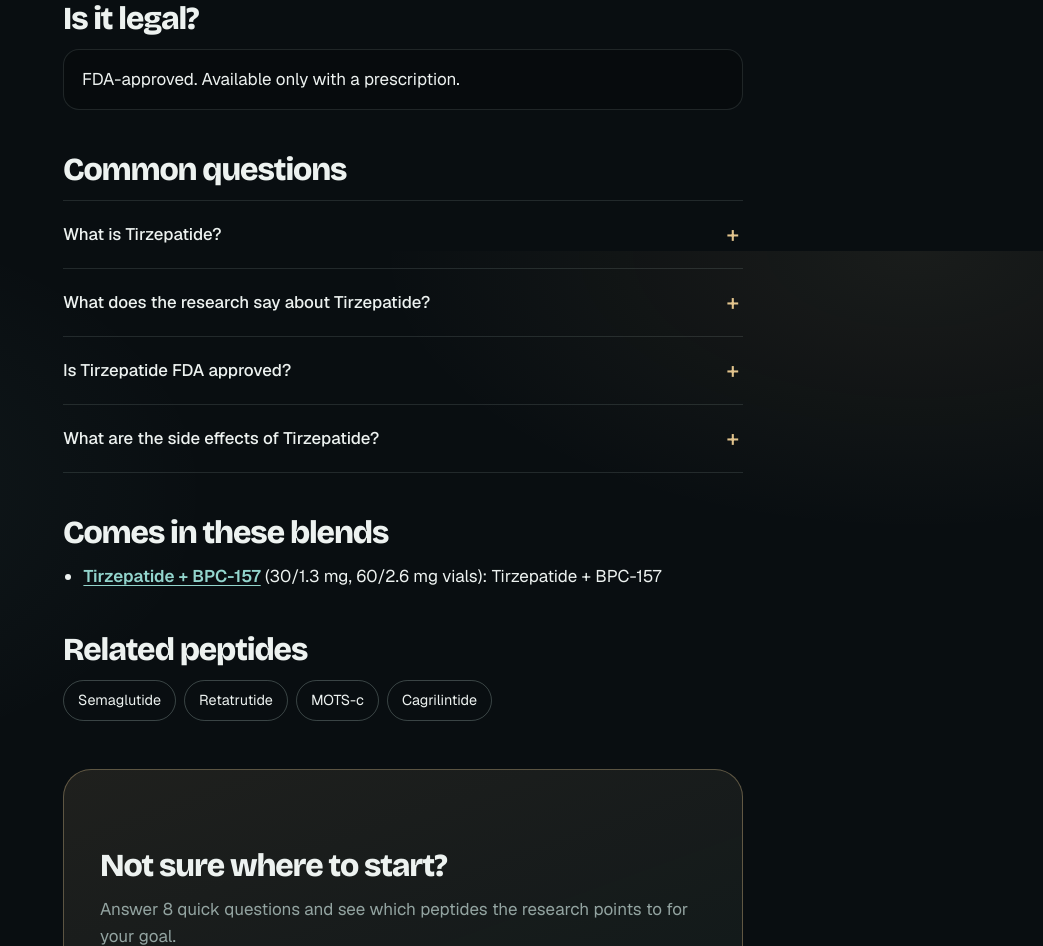
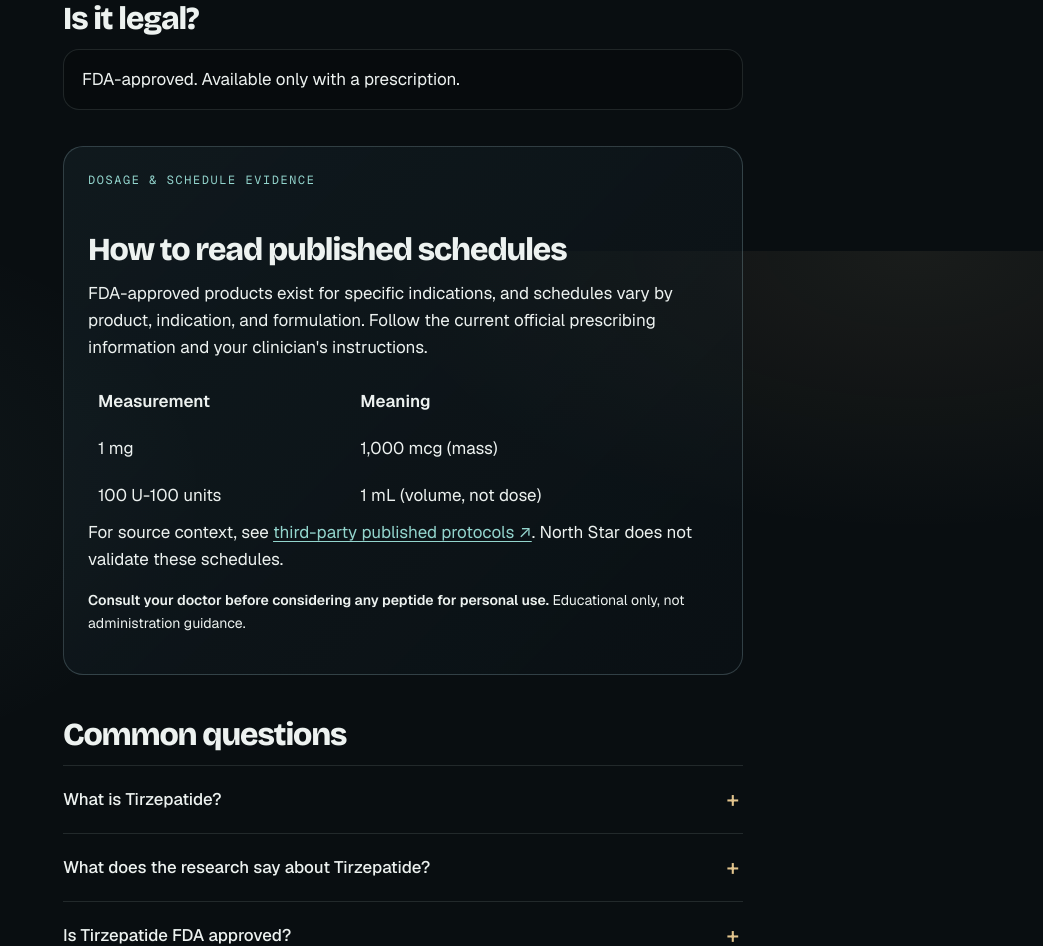
Before and after one commit to mjclay09/Sequence, a website: page peptides/tirzepatide/index.html in a window 1280 px wide. Shown: the part 2149-3095 px from the top of the page, without its empty margins (237-1280 px from the left). Drawn offline with nearby package versions, Linux system fonts and the light colour scheme.

Commit message:
Add dosage evidence panel to tirzepatide

```diff
--- a/peptides/tirzepatide/index.html
+++ b/peptides/tirzepatide/index.html
@@ -77,6 +77,8 @@
   <h2>Is it legal?</h2>
   <p class="legal">FDA-approved. Available only with a prescription.</p>
 
+  <section aria-label="Dosage evidence" style="margin:36px 0;padding:24px;border:1px solid rgba(160,190,200,.25);border-radius:20px;background:linear-gradient(135deg,rgba(48,78,90,.18),rgba(12,20,25,.4))"><p class="eyebrow">Dosage &amp; schedule evidence</p><h2>How to read published schedules</h2><p>FDA-approved products exist for specific indications, and schedules vary by product, indication, and formulation. Follow the current official prescribing information and your clinician's instructions.</p><div style="overflow-x:auto"><table style="width:100%;border-collapse:collapse;text-align:left"><thead><tr><th scope="col" style="padding:10px">Measurement</th><th scope="col" style="padding:10px">Meaning</th></tr></thead><tbody><tr><td style="padding:10px">1 mg</td><td style="padding:10px">1,000 mcg (mass)</td></tr><tr><td style="padding:10px">100 U-100 units</td><td style="padding:10px">1 mL (volume, not dose)</td></tr></tbody></table></div><p>For source context, see <a href="https://peptidedosages.com/single-peptide-dosages/" target="_blank" rel="noopener noreferrer">third-party published protocols ↗</a>. North Star does not validate these schedules.</p><p style="font-size:.88rem"><strong>Consult your doctor before considering any peptide for personal use.</strong> Educational only, not administration guidance.</p></section>
+
   <h2>Common questions</h2>
   <div class="faq"><details><summary>What is Tirzepatide?</summary><p>A weight-loss medicine that copies two fullness hormones at once, GLP-1 and GIP. People sometimes call it a &quot;GLP-2&quot;, but that name really belongs to a different gut hormone. Tirzepatide switches on two hormone signals your body already uses after meals: GLP-1 and GIP. Hitting both at once seems to curb appetite more strongly than GLP-1 alone.</p></details><details><summary>What does the research say about Tirzepatide?</summary><p>In a 72-week trial, adults with obesity on the highest dose lost about 21% of their body weight on average. In a head-to-head trial against semaglutide, people lost about 20% of their weight on tirzepatide versus about 14% on semaglutide. It is also approved to treat obstructive sleep apnea in adults with obesity.</p></details><details><summary>Is Tirzepatide FDA approved?</summary><p>FDA-approved. Available only with a prescription.</p></details><details><summary>What are the side effects of Tirzepatide?</summary><p>Stomach side effects like nausea and diarrhea are common. Same thyroid cancer warning as semaglutide. Can make birth control pills less reliable for a while after starting or raising the dose.</p></details></div>
 
```
